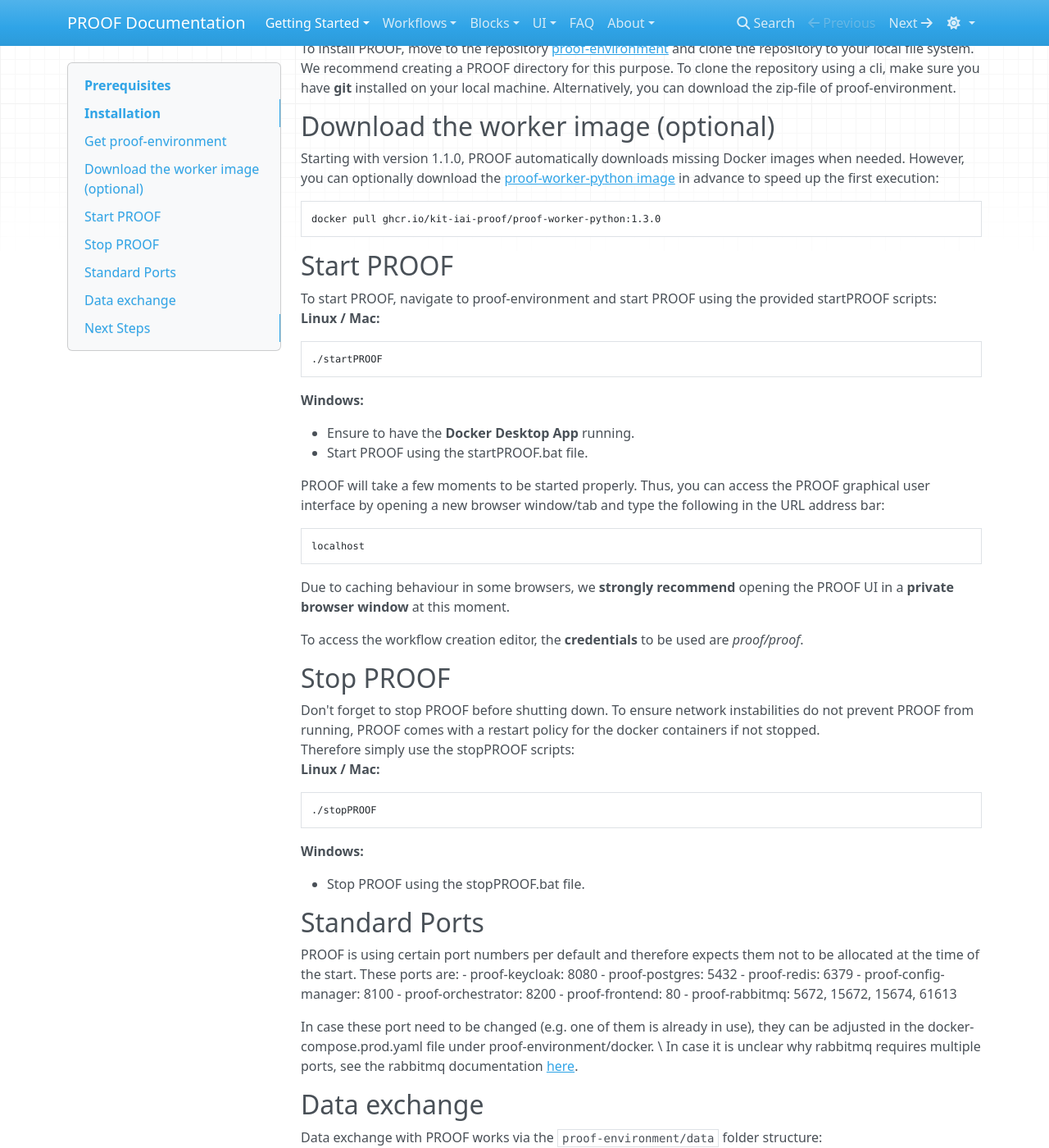
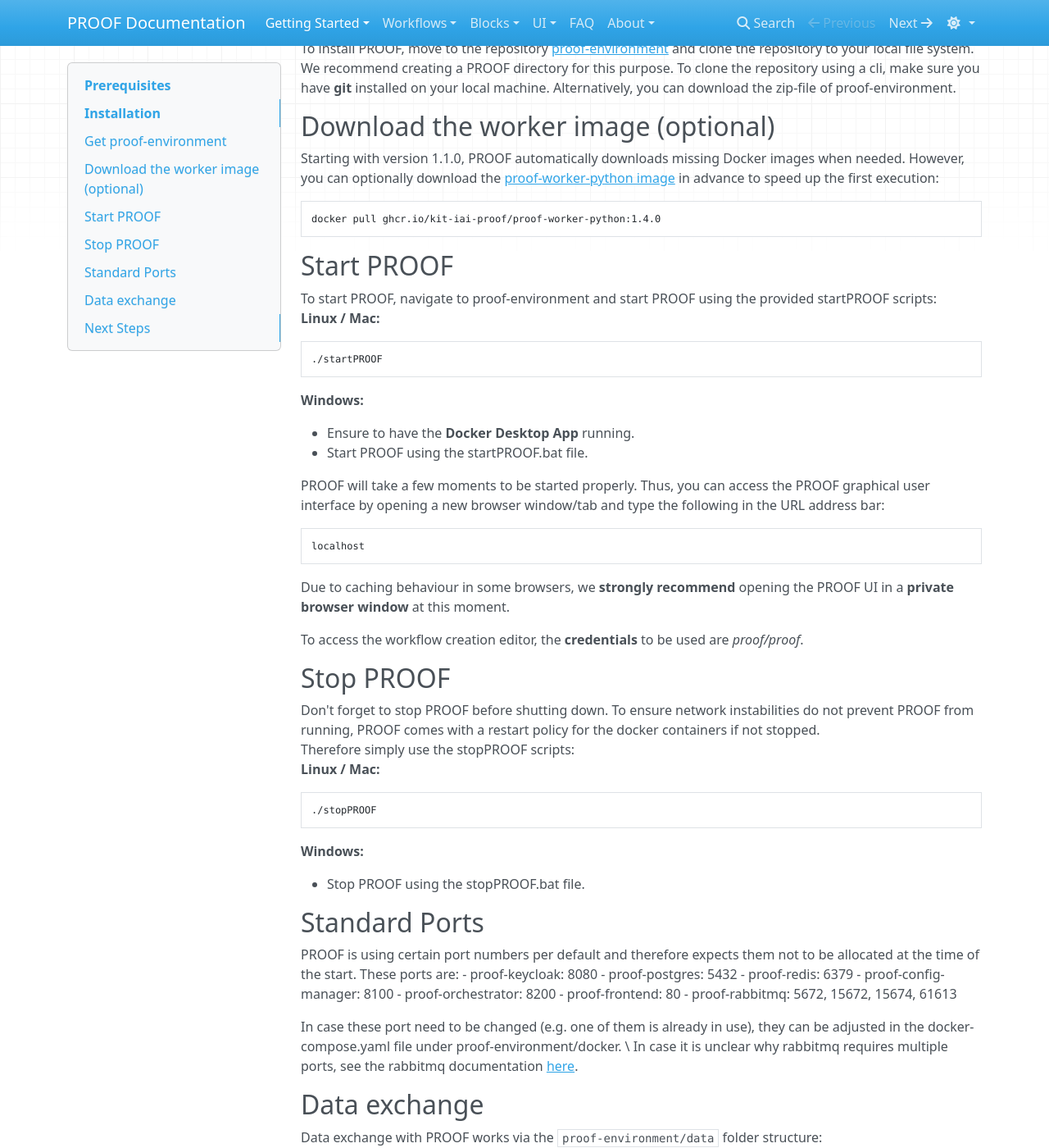
Before and after one commit to KIT-IAI-PROOF/kit-iai-proof.github.io, an MkDocs documentation site: the page built from docs/GettingStarted/installation.md, in a window 1280 px wide and 1400 px high, scrolled down 610 px. Shown: the whole window at 82% size. Built offline with MkDocs 1.6.1, drawn with Linux system fonts in a browser that asks for light colours; nearby versions of some CDN libraries.

Commit message:
feat: use version 1.4.0 and rmeove prod in docker compose filename

````diff
--- a/docs/GettingStarted/installation.md
+++ b/docs/GettingStarted/installation.md
@@ -31,7 +31,7 @@
 ## Download the worker image (optional)
 Starting with version 1.1.0, PROOF automatically downloads missing Docker images when needed. However, you can optionally download the [proof-worker-python image](https://github.com/orgs/KIT-IAI-PROOF/packages/container/package/proof-worker-python) in advance to speed up the first execution:
 ```
-docker pull ghcr.io/kit-iai-proof/proof-worker-python:1.3.0
+docker pull ghcr.io/kit-iai-proof/proof-worker-python:1.4.0
 ```
 
 ## Start PROOF
@@ -74,7 +74,7 @@
 - proof-frontend: 80
 - proof-rabbitmq: 5672, 15672, 15674, 61613
 
-In case these port need to be changed (e.g. one of them is already in use), they can be adjusted in the docker-compose.prod.yaml file under proof-environment/docker. \
+In case these port need to be changed (e.g. one of them is already in use), they can be adjusted in the docker-compose.yaml file under proof-environment/docker. \
 In case it is unclear why rabbitmq requires multiple ports, see the rabbitmq documentation [here](https://www.rabbitmq.com/docs/networking).
 
 ## Data exchange
````
Also changed, not shown: docs/faq.md (+1 -1 lines).
